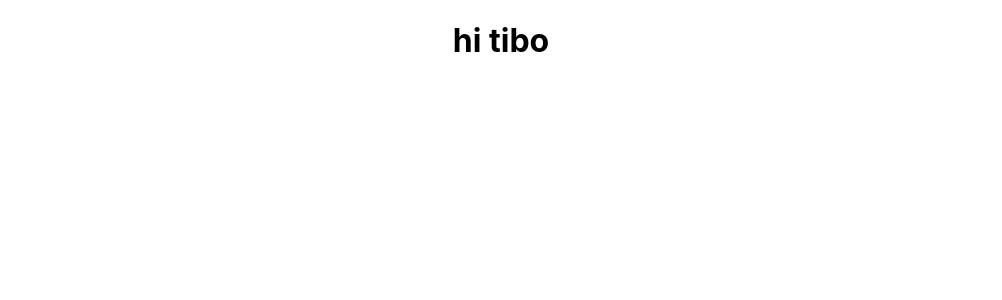
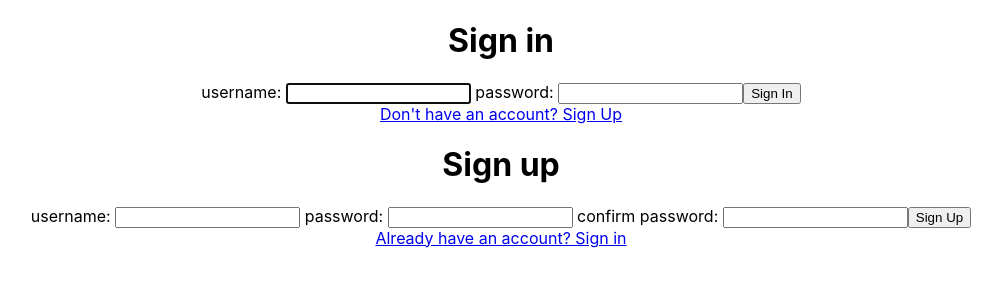
Before and after one commit to tibo8841/rw-health-task, a React (Create React App) app: page / in a window 1280 px wide. Shown: the top 300 px of the page, without its empty margins (139-1141 px from the left). Built offline with nearby package versions, Linux system fonts and the light colour scheme.

Commit message:
basic login and registration

```diff
--- a/src/App.css
+++ b/src/App.css
@@ -1,38 +1,3 @@
 .App {
   text-align: center;
 }
-
-.App-logo {
-  height: 40vmin;
-  pointer-events: none;
-}
-
-@media (prefers-reduced-motion: no-preference) {
-  .App-logo {
-    animation: App-logo-spin infinite 20s linear;
-  }
-}
-
-.App-header {
-  background-color: #282c34;
-  min-height: 100vh;
-  display: flex;
-  flex-direction: column;
-  align-items: center;
-  justify-content: center;
-  font-size: calc(10px + 2vmin);
-  color: white;
-}
-
-.App-link {
-  color: #61dafb;
-}
-
-@keyframes App-logo-spin {
-  from {
-    transform: rotate(0deg);
-  }
-  to {
-    transform: rotate(360deg);
-  }
-}
--- a/src/App.js
+++ b/src/App.js
@@ -1,9 +1,12 @@
 import "./App.css";
+import Login from "./components/Login";
+import Register from "./components/Register";
 
 function App() {
   return (
     <div className="App">
-      <h1>hi tibo</h1>
+      <Login />
+      <Register />
     </div>
   );
 }
--- /dev/null
+++ b/src/components/Login.js
@@ -0,0 +1,35 @@
+import { getLogin, startSession, checkSessions } from "./Networking";
+
+export default function Login() {
+  const handleSubmit = async (event) => {
+    event.preventDefault();
+    const data = new FormData(event.currentTarget);
+    const loginCheck = await getLogin(
+      data.get("username"),
+      data.get("password")
+    );
+    if (loginCheck.response === "User Found") {
+      await startSession(loginCheck.user.id);
+      console.log(loginCheck.user.id);
+      console.log("sessions should be started");
+      console.log(await checkSessions());
+      window.location.reload(false);
+    } else {
+      console.log(loginCheck.response);
+    }
+  };
+
+  return (
+    <div>
+      <h1>Sign in</h1>
+      <form>
+        <label htmlFor="username"> username: </label>
+        <input id="username" label="username" name="username" autoFocus />
+        <label htmlFor="password"> password: </label>
+        <input name="password" label="Password" type="password" id="password" />
+        <button onClick={handleSubmit}>Sign In</button>
+      </form>
+      <a href="/register">Don't have an account? Sign Up</a>
+    </div>
+  );
+}
--- /dev/null
+++ b/src/components/Networking.js
@@ -0,0 +1,69 @@
+const URL = "________________";
+
+export async function getLogin(username, password) {
+  const result = await fetch(
+    `${URL}/login?username=${username}&password=${password}`
+  );
+  const json = await result.json();
+  return json;
+}
+
+export async function registerUser(username, password) {
+  const userDetails = { username: username, password: password };
+  const result = await fetch(`${URL}/register`, {
+    method: "POST",
+    headers: {
+      "Content-Type": "application/json",
+    },
+    body: JSON.stringify(userDetails),
+  });
+  const json = await result.json();
+  return json;
+}
+
+export async function getProfile() {
+  const result = await fetch(`${URL}/profile`, {
+    method: "GET",
+    credentials: "include",
+    headers: {
+      "Content-Type": "application/json",
+    },
+  });
+  const json = await result.json();
+  return json;
+}
+
+export async function startSession(userID) {
+  const user = { userID: userID };
+  const result = await fetch(`${URL}/sessions`, {
+    method: "POST",
+    credentials: "include",
+    headers: { "Content-Type": "application/json" },
+    body: JSON.stringify(user),
+  });
+  const json = await result.json();
+  await checkSessions();
+  return json;
+}
+
+export async function endSession() {
+  const result = await fetch(`${URL}/sessions`, {
+    method: "DELETE",
+    credentials: "include",
+    headers: { "Content-Type": "application/json" },
+  });
+  const json = await result.json();
+  return json;
+}
+
+export async function checkSessions() {
+  const result = await fetch(`${URL}/sessions`, {
+    method: "GET",
+    credentials: "include",
+    headers: {
+      "Content-Type": "application/json",
+    },
+  });
+  const json = await result.json();
+  return json.response;
+}
--- /dev/null
+++ b/src/components/Register.js
@@ -0,0 +1,42 @@
+import { registerUser } from "./Networking";
+
+export default function Register() {
+  const handleSubmit = async (event) => {
+    event.preventDefault();
+    const data = new FormData(event.currentTarget);
+    console.log({
+      username: data.get("username"),
+      password: data.get("password"),
+      confirmPassword: data.get("confirm-password"),
+    });
+    if (data.get("password") === data.get("confirm-password")) {
+      const registerCheck = await registerUser(
+        data.get("username"),
+        data.get("password")
+      );
+      if (registerCheck.response === "username already exists") {
+        console.log(registerCheck.response);
+      } else {
+        console.log(registerCheck.response);
+      }
+    } else {
+      console.log("passwords do not match");
+    }
+  };
+
+  return (
+    <div>
+      <h1>Sign up</h1>
+      <form>
+        <label htmlFor="username"> username: </label>
+        <input id="username" name="username" />
+        <label htmlFor="password"> password: </label>
+        <input name="password" type="password" id="password" />
+        <label htmlFor="confirm-password"> confirm password: </label>
+        <input name="confirm-password" type="password" id="confirm-password" />
+        <button onClick={handleSubmit}>Sign Up</button>
+      </form>
+      <a href="login">Already have an account? Sign in</a>
+    </div>
+  );
+}
```
